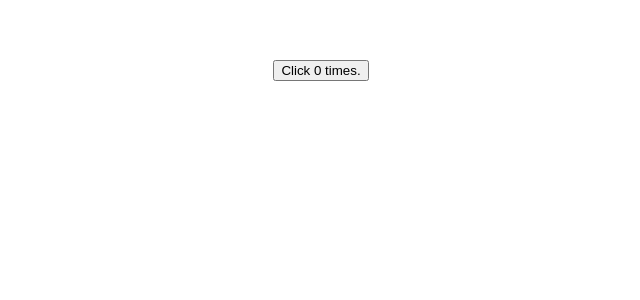
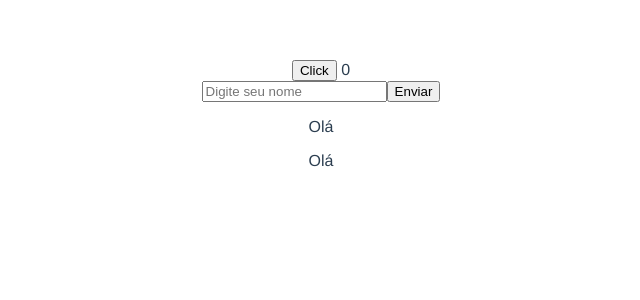
Before and after one commit to GilbertoASJ/VueJs-Course, a Vue app in the folder vuejs-introduction/: page / in a window 1280 px wide. Shown: the top 300 px of the page, without its empty margins (319-959 px from the left). Built offline with nearby package versions, Linux system fonts and the light colour scheme.

Commit message:
Feature: :sparkles: Updating course folder

```diff
--- a/vuejs-introduction/src/App.vue
+++ b/vuejs-introduction/src/App.vue
@@ -1,5 +1,6 @@
 <template>
     <ButtonVue></ButtonVue>
+    <Form></Form>
 </template>
 
 <script>
@@ -7,12 +8,14 @@
     // Importação dos componentes
     // import HelloWorld from './components/HelloWorld.vue'
     import ButtonVue from './components/Buttons/ButtonVue.vue'
+    import Form from './components/Form.vue'
 
     // Por padrão exportamos o componente App e em "components:", colocamos os componentes que o App depende, ou seja, a aplicação não funciona se eles não forem utilizados.
     export default {
         name: 'App',
         components: {
             ButtonVue,
+            Form,
         }
     }
 </script>
--- a/vuejs-introduction/src/components/Buttons/ButtonVue.vue
+++ b/vuejs-introduction/src/components/Buttons/ButtonVue.vue
@@ -1,22 +1,27 @@
 <template>
-	<button @click="handleClick">Click {{ count }} times.</button>
+	<button @click="handleClick">Click</button>
+	{{ count.x }}
 </template>
 
 <script>
 
 	// Criamos um botão que ao ser ciclado irá aumentar uma unidade em seu valor, retornamos no data() esse valor, e em methods, criamos a função que irá fazer esse acréscimo. Em name escrevemos o nome padrão do componente que estamos exportando.
 
+	// O data, pode ser tido como uma memória privada para cada componente. Precisa ser uma função pois se fosse um simples objeto, seus valores iriam ser afetados em todos os componentes.
+
 	export default {
 		name: 'ButtonVue',
 		data() {
 			return {
-				count: 0,
+				count: {
+					x: 0,
+				},
 			};
 		},
 		methods: {
 			handleClick() {
-				this.count++;
+				this.count.x++;
 			}
-		}
+		},
 	}
 </script>
--- /dev/null
+++ b/vuejs-introduction/src/components/Form.vue
@@ -0,0 +1,31 @@
+<template>
+
+	<form id="app-form">
+		<input type="text" v-model="input_name" placeholder="Digite seu nome">
+		<input type="submit" name="submit" value="Enviar" @click="handleSubmitForm">
+
+		<p>Olá {{ name }}</p>
+		<p>Olá {{ input_name }}</p>
+	</form>
+</template>
+
+<script>
+
+	export default {
+		name: 'AppForm',
+		data() {
+			return {
+				name: "",
+				input_name: "",
+			}
+		},
+		methods: {
+
+			handleSubmitForm(e) {
+
+				this.name = this.input_name;
+				e.preventDefault();
+			}
+		}
+	}
+</script>
```
